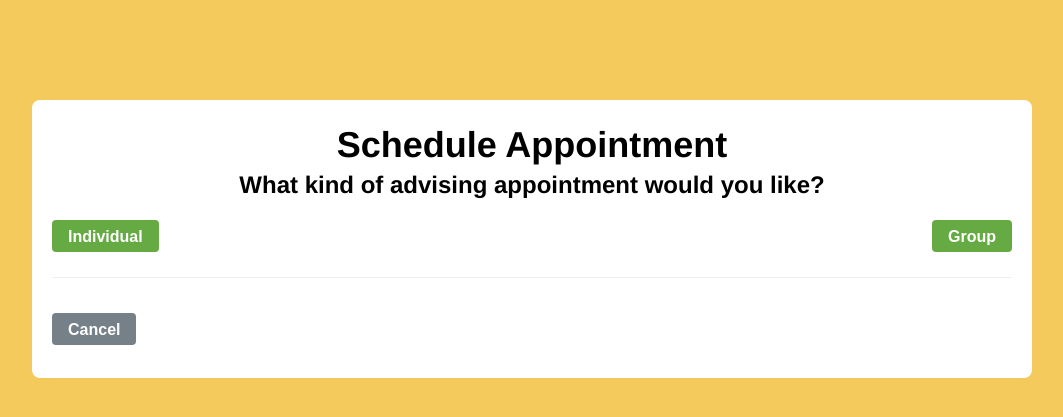
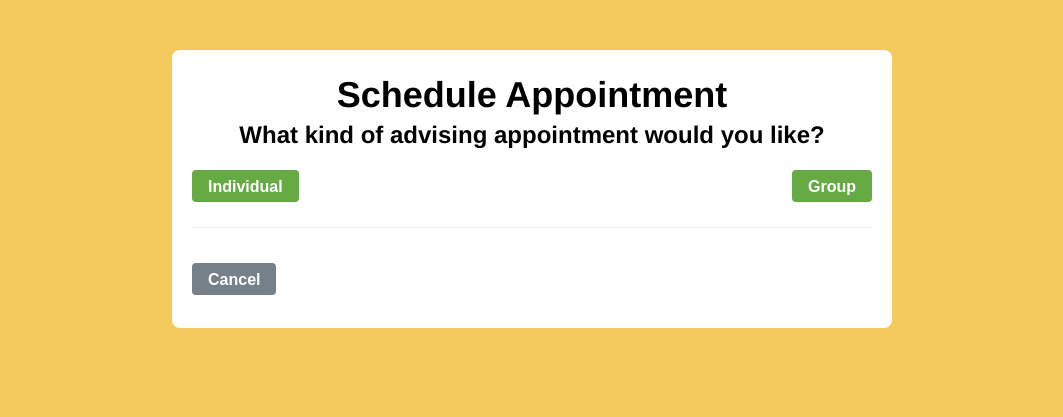
Before and after one commit to om-4/Project_2, a PHP site: page /Files/03StudSelectType.php in a window 1280 px wide. Shown: the top 417 px of the page, without its empty margins (108-1171 px from the left). Run offline with PHP 8.4, Linux system fonts and the light colour scheme.

Commit message:
edited css

```diff
--- a/css/standard.css
+++ b/css/standard.css
@@ -23,10 +23,10 @@ html{
       #login{
       color: #000;
       background-color: #fff;
-      margin: 100px auto 0;
+      margin: 50px auto 32px;
       padding: 20px 20px 20px;
       position: relative;
-      width: 960px;
+      width: 680px;
       -webkit-border-radius: 8px;
       -moz-border-radius: 8px;
       border-radius: 8px;
```
